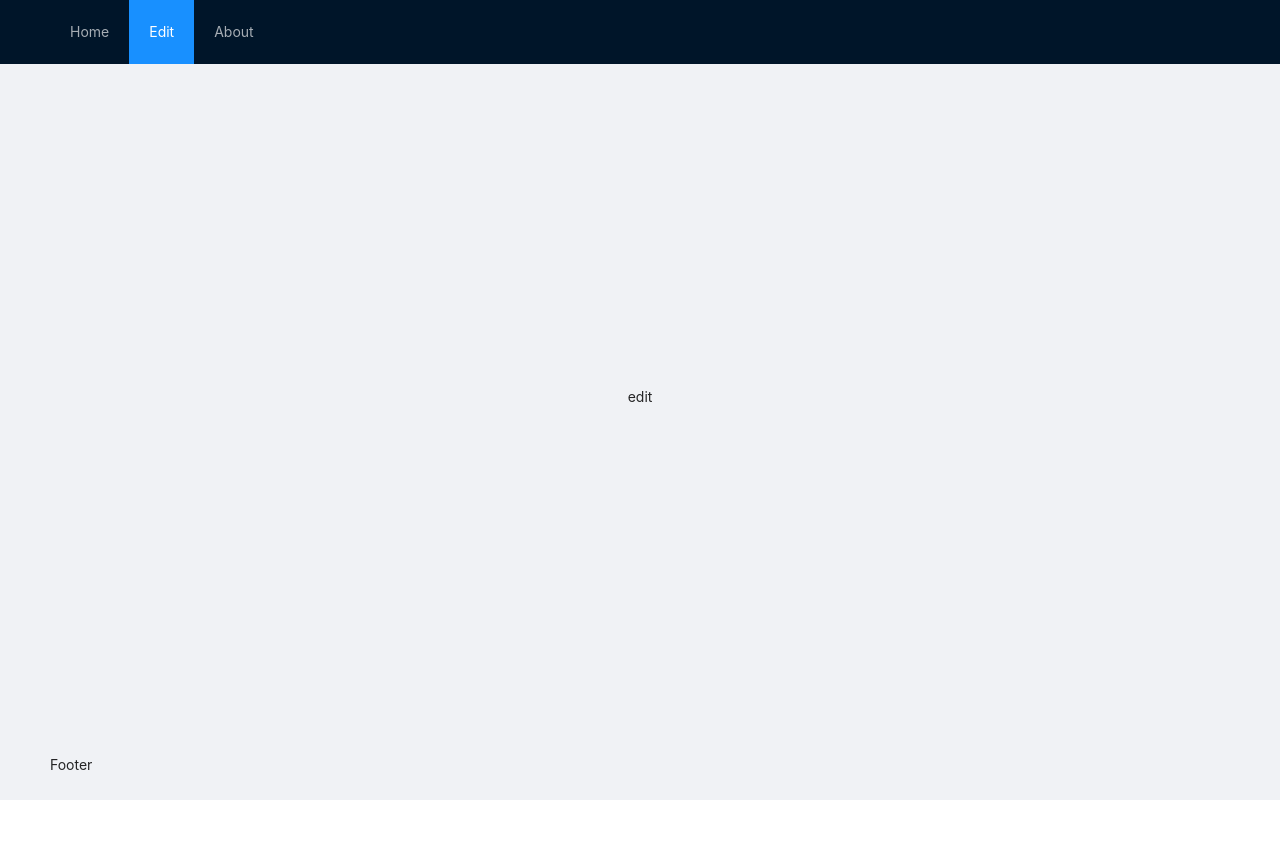
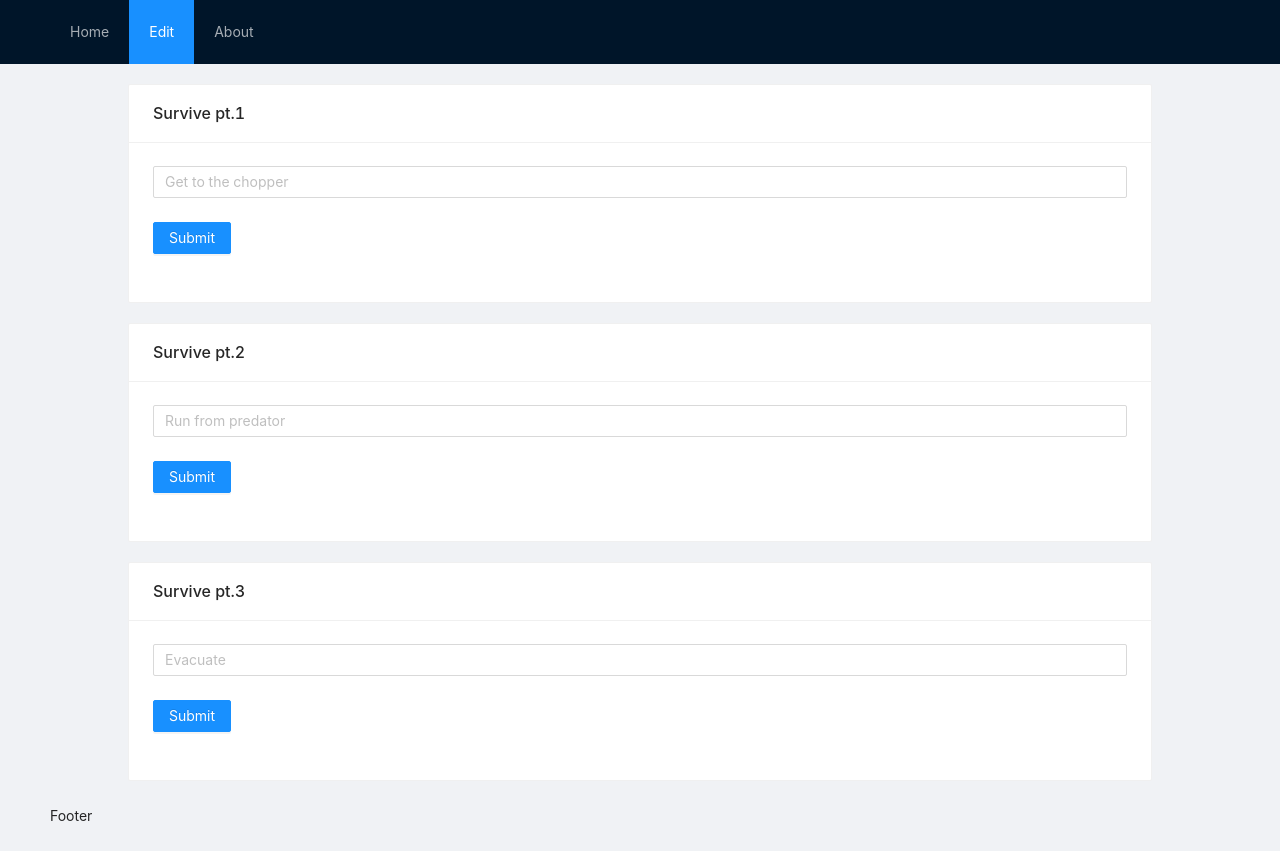
Before and after one commit to Velidoss/dinamika-task, a React (Create React App) app: page / in a window 1280 px wide. Both pictures are taken after a click on the item "Edit". Before the commit the page ends 800 px from the top, so only its background shows below. Built offline with nearby package versions, Linux system fonts and the light colour scheme.

Commit message:
fix: fixed json data fetching

```diff
--- a/src/components/Edit/EditComponent.jsx
+++ b/src/components/Edit/EditComponent.jsx
@@ -1,10 +1,27 @@
 import React from 'react';
+import {useSelector} from 'react-redux';
+import todosSelector from '../../store/selectors/todosSelector';
+import TodoItemEditable from '../Todos/TodoItemEditable';
 
 const EditComponent = () => {
 
+  const todosData = useSelector(todosSelector);
+  const style={
+    width: '80%',
+  }
+
   return (
-    <div>
-      edit
+    <div style={style}>
+      {
+        todosData
+        ? todosData.map((todo) => <TodoItemEditable
+          key={todo.id}
+          id={todo.id}
+          title={todo.title}
+          text={todo.text}
+        />)
+        : <div></div>
+      }
     </div>
 )};
 
--- a/src/components/Main/Main.jsx
+++ b/src/components/Main/Main.jsx
@@ -1,8 +1,10 @@
-import React from 'react';
+import React, {useEffect} from 'react';
 import { Switch, Route } from 'react-router-dom';
 import AboutComponent from '../About/AboutComponent';
 import EditComponent from '../Edit/EditComponent';
+import {useDispatch} from 'react-redux';
 import Todos from '../Todos/Todos';
+import {getTodos} from '../../store/TodosReducer';
 
 const Main = (props) => {
 
@@ -12,6 +14,11 @@ const Main = (props) => {
     justifyContent: 'center',
     alignItems: 'center',
   }
+  const dispatch = useDispatch();
+
+  useEffect(() => {
+    dispatch(getTodos());
+  }, []);
 
   return (
     <div style={style}>
--- /dev/null
+++ b/src/components/Todos/TodoItemEditable.jsx
@@ -0,0 +1,35 @@
+import { Card, Button, Form, Input } from 'antd';
+import React from 'react';
+import {editTodo} from '../../store/TodosReducer';
+import {useDispatch} from 'react-redux';
+
+const TodoItemEditable = ({title, text, id}) => {
+
+  const dispatch = useDispatch();
+  const style={
+    width: '100%',
+    marginTop: '20px',
+  }
+
+  const onFinish = (values) => {
+    dispatch(editTodo(id, values.newText));
+  }
+
+  return (
+    <Card style={style} title={title}>
+      <Form
+        layout="horizontal"
+        onFinish={onFinish}
+      >
+        <Form.Item name="newText">
+          <Input placeholder={text}/>
+        </Form.Item>
+        <Form.Item>
+          <Button type="primary" htmlType="submit">Submit</Button>
+        </Form.Item>
+      </Form>
+    </Card>
+  )
+};
+
+export default TodoItemEditable;
--- a/src/components/Todos/Todos.jsx
+++ b/src/components/Todos/Todos.jsx
@@ -1,7 +1,7 @@
-import React, {useEffect} from 'react';
-import {useSelector, useDispatch} from 'react-redux';
+import React from 'react';
+import {useSelector} from 'react-redux';
 import todosSelector from '../../store/selectors/todosSelector';
-import {getTodos} from '../../store/TodosReducer';
+
 import TodoItem from './TodoItem';
 
 const Todos = () => {
@@ -10,12 +10,6 @@ const Todos = () => {
   const style={
     width: '80%',
   }
-
-  const dispatch = useDispatch();
-
-  useEffect(() => {
-    dispatch(getTodos());
-  }, []);
 
   return (
     <div style={style}>
--- a/src/store/TodosReducer.js
+++ b/src/store/TodosReducer.js
@@ -13,7 +13,18 @@ const TodosReducer = (state=initialState, action) => {
         todos: payload,
       }
     case UPDATE_TODO:
-      return state;
+      const newTodos = [...state.todos.map((todo) => {
+        if (todo.id === payload.id) {
+          todo.text = payload.newText
+        }
+        console.log(todo);
+        return todo;
+      })];
+      console.log(newTodos);
+      return {
+        ...state,
+        todos: newTodos
+      };
     case REMOVE_TODO:
     return {
       ...state,
@@ -24,10 +35,17 @@ const TodosReducer = (state=initialState, action) => {
   }
 };
 
-export const removeTodo = (todoId) => {
+export const removeTodo = (id) => {
   return {
     type: REMOVE_TODO,
-    payload: todoId,
+    payload: id,
+  }
+}
+
+export const editTodo = (id, newText) => {
+  return {
+    type: UPDATE_TODO,
+    payload: {id, newText},
   }
 }
 
```
